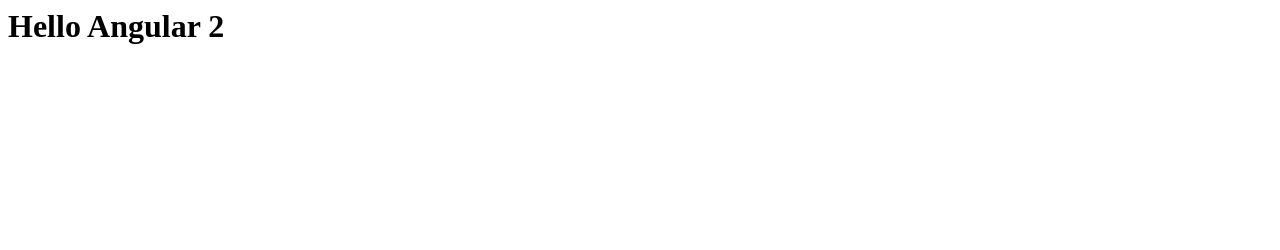
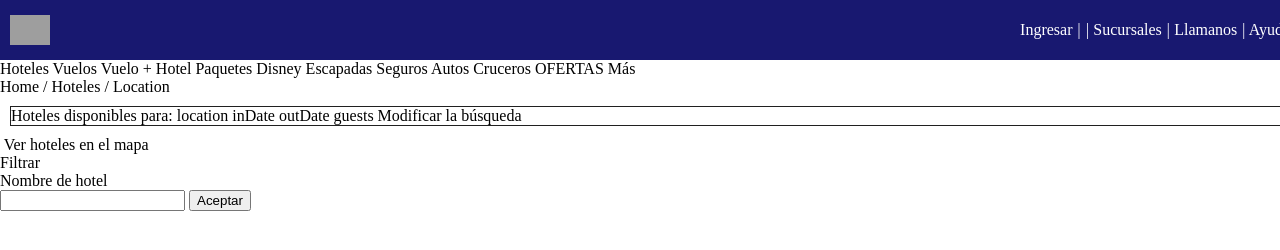
Before and after one commit to ielia/almundo-frontend, a website: page src/public/search.html in a window 1280 px wide. Drawn offline with nearby package versions, Linux system fonts and the light colour scheme; grey boxes are pictures that could not be loaded.

Commit message:
Added "availability" search. Added static route. Added some first approach to HTML layout.

```diff
--- a/src/api/hotels.js
+++ b/src/api/hotels.js
@@ -19,7 +19,7 @@
     }, {});
 }
 
-export default ({ config, db }) => {
+export default () => {
     const router = express.Router();
 
     router.get('/', (req, res) => {
--- a/src/api/index.js
+++ b/src/api/index.js
@@ -6,8 +6,8 @@
 export default ({ config, db }) => {
 	let api = Router();
 
-	api.use('/availability', availability({ config, db }));
-	api.use('/hotels', hotels({ config, db }));
+	api.use('/availability', availability());
+	api.use('/hotels', hotels());
 
 	// perhaps expose some API metadata at the root
 	api.get('/', (req, res) => {
--- a/src/index.js
+++ b/src/index.js
@@ -3,10 +3,10 @@
 import cors from 'cors';
 import morgan from 'morgan';
 import bodyParser from 'body-parser';
+import path from 'path';
 import initializeDb from './db';
 import middleware from './middleware';
 import api from './api';
-import home from './controllers/home';
 import config from 'config';
 
 let app = express();
@@ -26,14 +26,12 @@
 
 // connect to db
 initializeDb( db => {
-
 	// internal middleware
 	app.use(middleware({ config, db }));
 
-	// api router
 	app.use('/api', api({ config, db }));
 
-	app.use('/', home({ config, db }));
+    app.use('/static', express.static(path.join(__dirname, 'public')));
 
 	app.server.listen(process.env.PORT || config.port, () => {
 		console.log(`Started on port ${app.server.address().port}`);
--- /dev/null
+++ b/src/public/search.css
@@ -0,0 +1,90 @@
+body {
+    background-color: white;
+    margin: 0;
+    padding: 0;
+}
+
+@media (max-width: 499px) {
+    .desktop, .header-sep {
+        display: none;
+    }
+}
+
+@media (min-width: 500px) {
+    .mobile {
+        display: none;
+    }
+}
+
+.header {
+    background-color: #181870;
+    color: white;
+    padding: 10px;
+    position: relative;
+    width: 100%;
+    height: 40px;
+    vertical-align: middle;
+}
+
+.header div, .header span, .header i {
+    position: relative;
+    top: 50%;
+    transform: translateY(-50%);
+}
+
+.almundo-top-logo {
+    height: 30px;
+}
+
+.leftmost {
+    float: left;
+}
+
+.rightmost {
+    float: right;
+}
+
+.persona {
+}
+
+.club-almundo {
+}
+
+.header-down-arrow {
+}
+
+.phone-icon {
+}
+
+.hamburger {
+}
+
+.top-menu {
+}
+
+.breadcrumbs {
+}
+
+.search-box {
+    border: 1px solid #202020;
+    margin: 10px;
+    width: 100%;
+}
+
+.sidebar {
+}
+
+.map-teaser {
+}
+
+.m-filters {
+}
+
+.l-filters {
+}
+
+.c-filters {
+}
+
+.filter-head {
+}
--- a/src/public/search.html
+++ b/src/public/search.html
@@ -1,5 +1,66 @@
 <html>
+    <head>
+        <link rel="stylesheet" type="text/css" href="search.css"/>
+        <script src="https://ajax.googleapis.com/ajax/libs/angularjs/2./angular.min.js"></script>
+    </head>
     <body>
-        <h1>Hello Angular 2</h1>
+        <div class="header">
+            <div class="leftmost">
+                <img class="almundo-top-logo" src="https://images.almundo.com/205/image/upload/v1474984918/static/components/logo-almundo.svg" />
+            </div>
+            <div class="rightmost">
+                <span><i class="persona"></i><span class="desktop"> Ingresar</span></span>
+                <i class="header-sep">|</i>
+                <span class="desktop"><i class="club-almundo"></i></span>
+                <i class="header-sep">|</i>
+                <span class="desktop">Sucursales</span>
+                <i class="header-sep">|</i>
+                <span class="desktop">Llamanos <i class="header-down-arrow"></i></span><i class="mobile phone-icon"></i>
+                <i class="header-sep">|</i>
+                <span class="desktop">Ayuda</span>
+                <span class="mobile hamburger"></span>
+            </div>
+        </div>
+        <div class="top-menu">
+            <span>Hoteles</span>
+            <span>Vuelos</span>
+            <span>Vuelo + Hotel</span>
+            <span>Paquetes</span>
+            <span>Disney</span>
+            <span>Escapadas</span>
+            <span>Seguros</span>
+            <span>Autos</span>
+            <span>Cruceros</span>
+            <span>OFERTAS</span>
+            <span>M&aacute;s</span>
+        </div>
+        <div class="breadcrumbs">
+            <a>Home</a> / <a>Hoteles</a> / <a>Location</a>
+        </div>
+        <div class="search-box">
+            <span>Hoteles disponibles para:</span>
+            <span>location</span>
+            <span>inDate</span>
+            <span>outDate</span>
+            <span>guests</span>
+            <a>Modificar la b&uacute;squeda</a>
+        </div>
+        <div class="sidebar">
+            <div class="map-teaser">
+                <img src=""/>
+                <span>Ver hoteles en el mapa</span>
+            </div>
+            <div class="m-filters">
+                <span class="l-filters">Filtrar</span>
+                <div class="c-filters">
+                    <div class="filter-head">
+                        <i></i>
+                        <span>Nombre de hotel</span>
+                    </div>
+                    <input name="hotel_name">
+                    <button>Aceptar</button>
+                </div>
+            </div>
+        </div>
     </body>
 </html>
```
Also changed, not shown: src/api/availability.js (+53 -17 lines), src/controllers/search.js (deleted, +0 -15 lines), src/models/hotels.js (+6 -3 lines).
